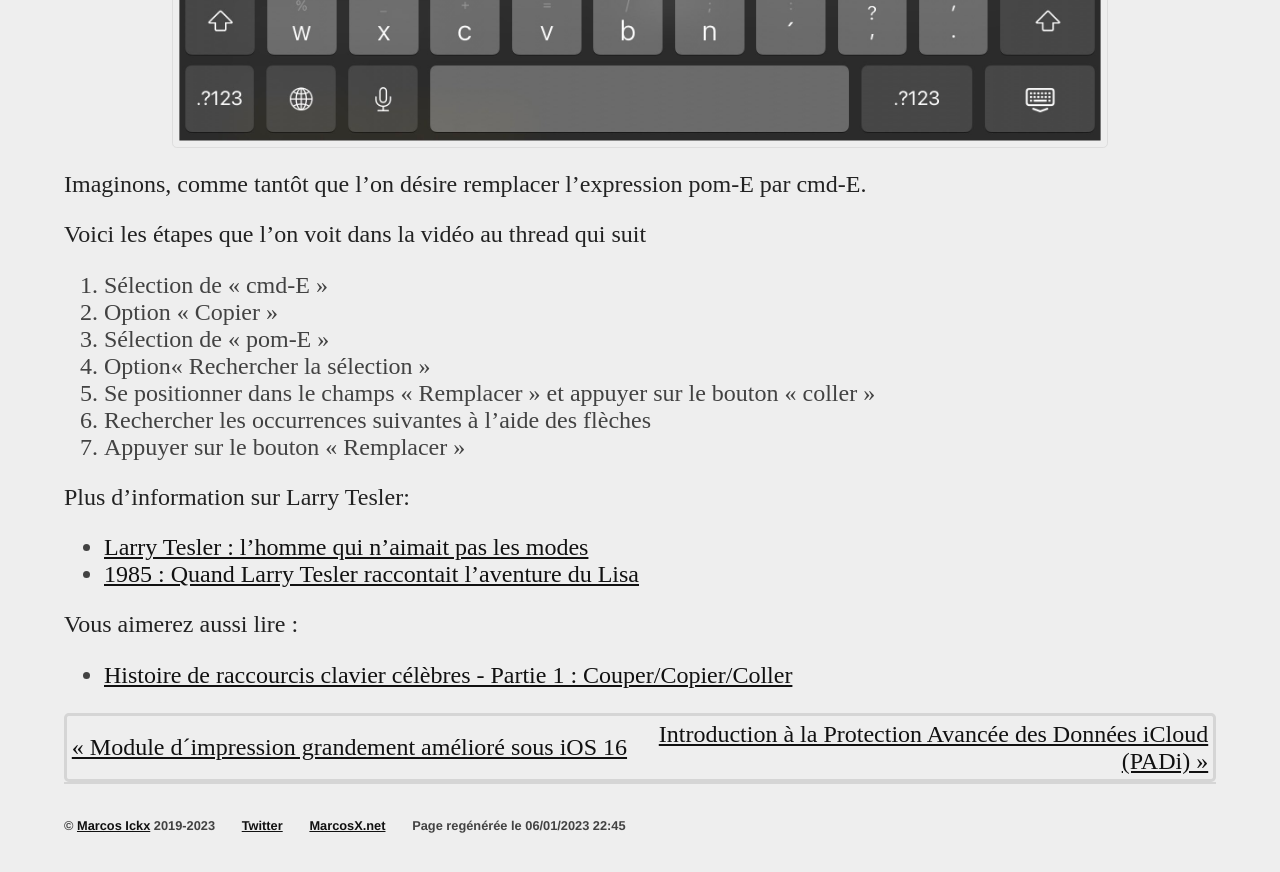
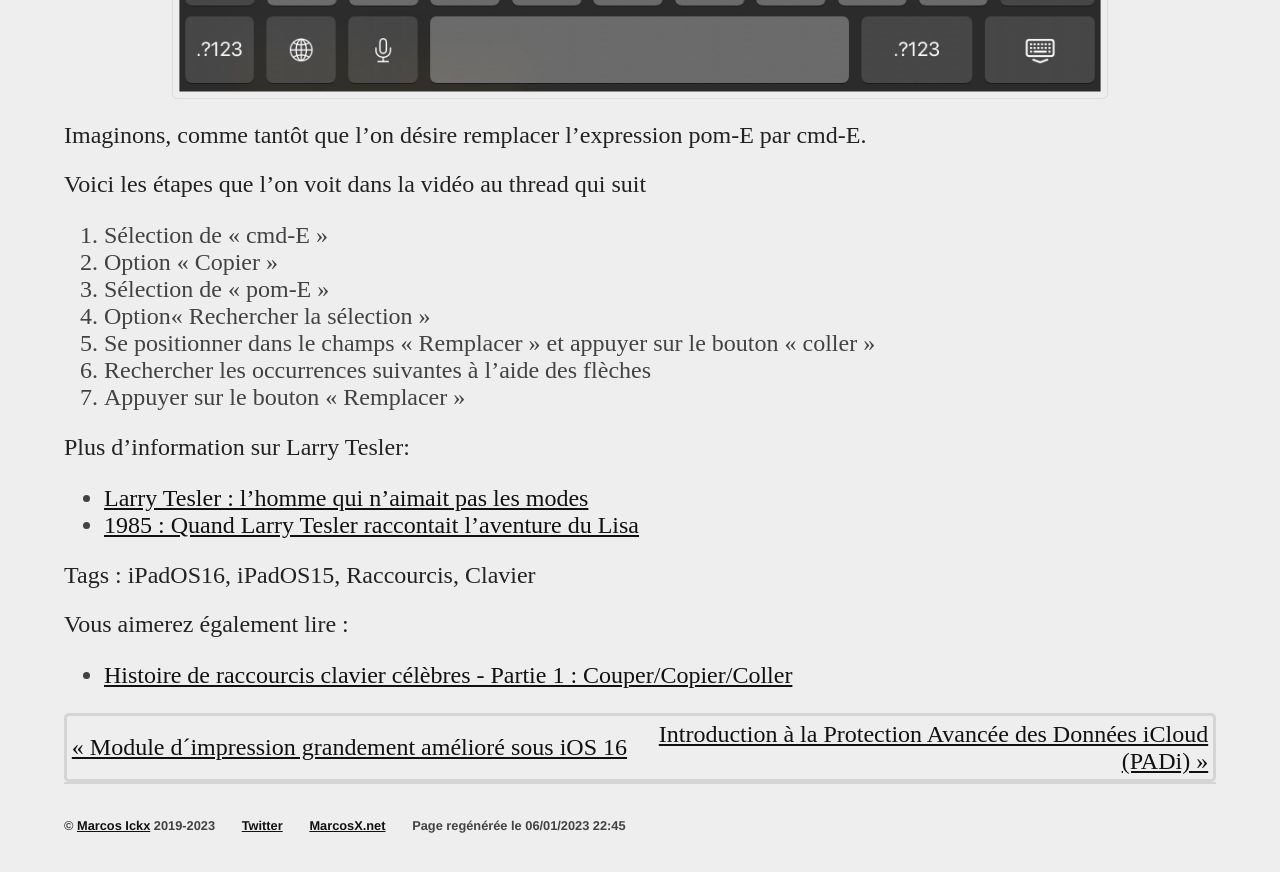
Before and after one commit to MarcosIckx/PreviewMarcosxNet, a Jekyll site: the page built from _posts/2022/2022-11-13-Raccourci-Clavier-Cmd-E.md, in a window 1280 px wide and 900 px high, scrolled down 6767 px. Shown: the top 872 px of the window. Built offline with Jekyll 4.4.1, drawn with Linux system fonts in a browser that asks for light colours; some of the changed text lies outside the part shown.

Commit message:
Update post.html

```diff
--- a/_layouts/post.html
+++ b/_layouts/post.html
@@ -3,20 +3,22 @@ layout: default
 ---
 <h1>{{ page.title }}</h1>
 <p class="meta">{{ page.date | date: "%d/%m/%Y" }} par <a href="/apropos">{{ page.author}}</a>.</p>
-{% if page.tags %}
-<p class="meta">Tags : {{ page.tags | array_to_sentence_string:", " }}</p>
-{% endif %}
 {% if page.categories %}
-<p class="meta">Catégories : {{ page.categories | array_to_sentence_string:", " }}</p>
+<p class="meta">Catégories : {{ page.categories | array_to_sentence_string:"" }}</p>
 {% endif %}
 
 <div class="post">
   {{ content }}
 </div>
 
+{% if page.tags %}
+<p class="meta">Tags : {{ page.tags | array_to_sentence_string:"" }}</p>
+{% endif %}
+
+
 {% if page.otherLinks %}
 <div class="otherLinks">
-  <p>Vous aimerez aussi lire :</p>
+  <p>Vous aimerez également lire :</p>
   <ul>
   {% for otherLink in page.otherLinks %}
     <li><a href="{{ otherLink.url }}">{{ otherLink.title }}</a></li>
```
